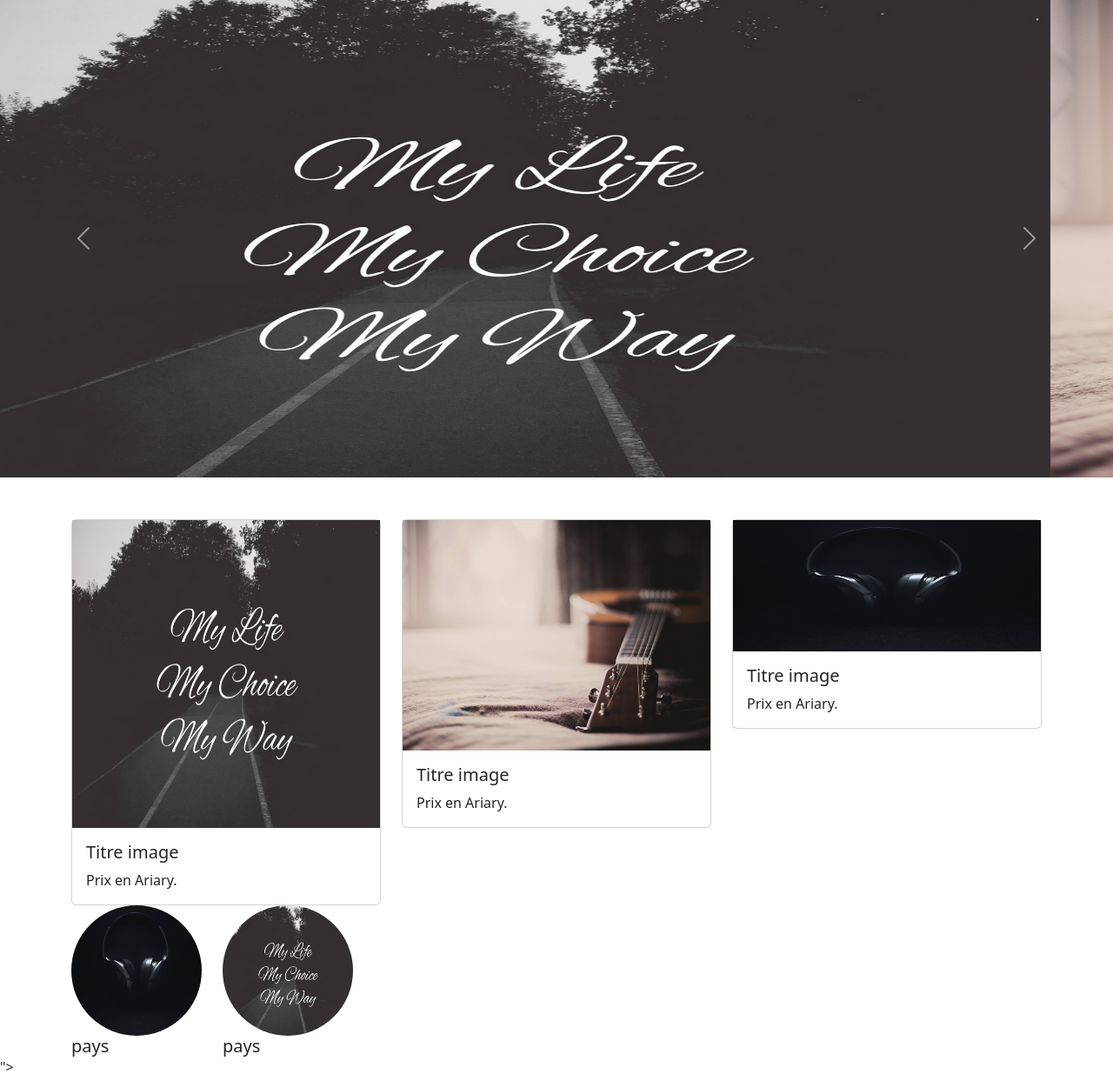
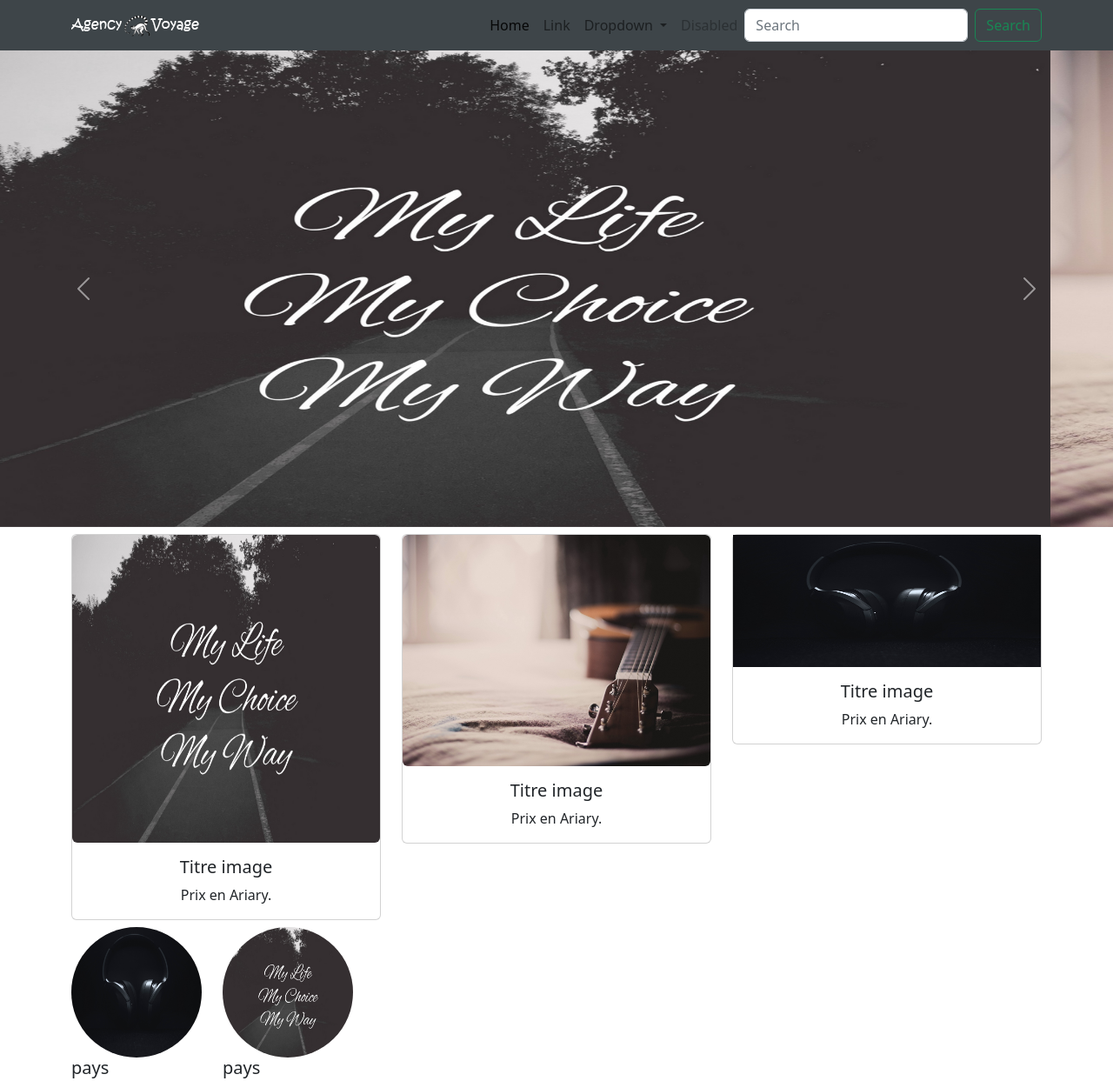
Before and after one commit to rapias15/fifanampina, a plain HTML site: page index.html in a window 1280 px wide. Shown: the whole page at 87% size. Drawn offline with nearby package versions, Linux system fonts and the light colour scheme.

Commit message:
mise a jour

```diff
--- a/index.html
+++ b/index.html
@@ -11,20 +11,65 @@
 </head>
 
 <body>
-    <div id="carouselExampleControls" class="carousel slide mb-5" data-bs-ride="carousel">
+    <div class="navigation">
+
+        <nav class="navbar navbar-expand-lg navbar-light " style="background-color: #293035e5;">
+            <div class="container">
+                <a class="navbar-brand" href="#">
+                    <img src="image/logoAgent.png" alt="">
+                    <!-- width="30" height="24" -->
+                </a>
+                <button class="navbar-toggler" type="button" data-bs-toggle="collapse" data-bs-target="#navbarSupportedContent" aria-controls="navbarSupportedContent" aria-expanded="false" aria-label="Toggle navigation">
+                    <span class="navbar-toggler-icon"></span>
+                </button>
+                <div class="collapse navbar-collapse" id="navbarSupportedContent">
+                    <ul class="navbar-nav ms-auto mb-2 mb-lg-0">
+                        <li class="nav-item">
+                            <a class="nav-link active" aria-current="page" href="#">Home</a>
+                        </li>
+                        <li class="nav-item">
+                            <a class="nav-link" href="#">Link</a>
+                        </li>
+                        <li class="nav-item dropdown">
+                            <a class="nav-link dropdown-toggle" href="#" id="navbarDropdown" role="button" data-bs-toggle="dropdown" aria-expanded="false">
+                                Dropdown
+                            </a>
+                            <ul class="dropdown-menu" aria-labelledby="navbarDropdown">
+                                <li><a class="dropdown-item" href="#">Action</a></li>
+                                <li><a class="dropdown-item" href="#">Another action</a></li>
+                                <li>
+                                    <hr class="dropdown-divider">
+                                </li>
+                                <li><a class="dropdown-item" href="#">Something else here</a></li>
+                            </ul>
+                        </li>
+                        <li class="nav-item">
+                            <a class="nav-link disabled" href="#" tabindex="-1" aria-disabled="true">Disabled</a>
+                        </li>
+                    </ul>
+                    <form class="d-flex">
+                        <input class="form-control me-2" type="search" placeholder="Search" aria-label="Search">
+                        <button class="btn btn-outline-success" type="submit">Search</button>
+                    </form>
+                </div>
+            </div>
+        </nav>
+    </div>
+
+    <div id="carouselExampleControls" class="carousel slide mb-2" data-bs-ride="carousel">
         <div class="carousel-inner">
             <div class="carousel-item active">
-                <div class="ratio ratio-21x9">
+                <div class="ratio ratio-21x9" style="height: 50%;">
                     <img src="image/slide1.jpg" alt="">
                 </div>
             </div>
             <div class="carousel-item">
-                <div class="ratio ratio-21x9">
+                <div class="ratio ratio-21x9" style="height: 50%;">
                     <img src="image/slide2.jpg" alt="">
                 </div>
             </div>
             <div class="carousel-item">
-                <div class="ratio ratio-21x9">
+                <div class="ratio ratio-21x9" style="height: 50%;">
                     <img src="image/slide1.jpg" alt="">
                 </div>
             </div>
@@ -40,12 +85,12 @@
     </div>
 
     <div class="container">
-        <section class="row">
+        <section class="row mt-2 mb-2">
 
             <div class="col-md-4">
-                <div class="card">
+                <div class="card text-center">
                     <div class="ratio ratio-1x1">
-                        <img src="image/slide1.jpg" alt="" class="d-block w-100">
+                        <img src="image/slide1.jpg" alt="" class="rounded">
                     </div>
                     <div class="card-body">
                         <h5 class="card-title">Titre image</h5>
@@ -55,9 +100,9 @@
             </div>
 
             <div class="col-md-4">
-                <div class="card">
+                <div class="card text-center">
                     <div class="ratio ratio-4x3">
-                        <img src="image/slide2.jpg" alt="" class="d-block w-100">
+                        <img src="image/slide2.jpg" alt="" class="rounded">
                     </div>
                     <div class="card-body">
                         <h5 class="card-title">Titre image</h5>
@@ -67,7 +112,7 @@
             </div>
 
             <div class="col-md-4">
-                <div class="card">
+                <div class="card text-center">
                     <div class="ratio ratio-21x9">
                         <img src="image/slide3.jpg" alt="">
                     </div>
@@ -80,7 +125,7 @@
 
         </section>
 
-        <section class="row">
+        <section class="row mt-2 mb-2">
 
             <div class="col-auto">
                 <div class="ratio ratio-1x1" style="width: 150px;">
@@ -103,7 +148,7 @@
         </section>
     </div>
 
-    <script src="https://cdn.jsdelivr.net/npm/bootstrap@5.0.2/dist/js/bootstrap.bundle.min.js" integrity="sha384-MrcW6ZMFYlzcLA8Nl+NtUVF0sA7MsXsP1UyJoMp4YLEuNSfAP+JcXn/tWtIaxVXM" crossorigin="anonymous"></script>">
+    <script src="https://cdn.jsdelivr.net/npm/bootstrap@5.0.2/dist/js/bootstrap.bundle.min.js" integrity="sha384-MrcW6ZMFYlzcLA8Nl+NtUVF0sA7MsXsP1UyJoMp4YLEuNSfAP+JcXn/tWtIaxVXM" crossorigin="anonymous"></script>
 </body>
 
 
```
Also changed, not shown: image/logo1.png (added), image/logoAgent.png (added).
